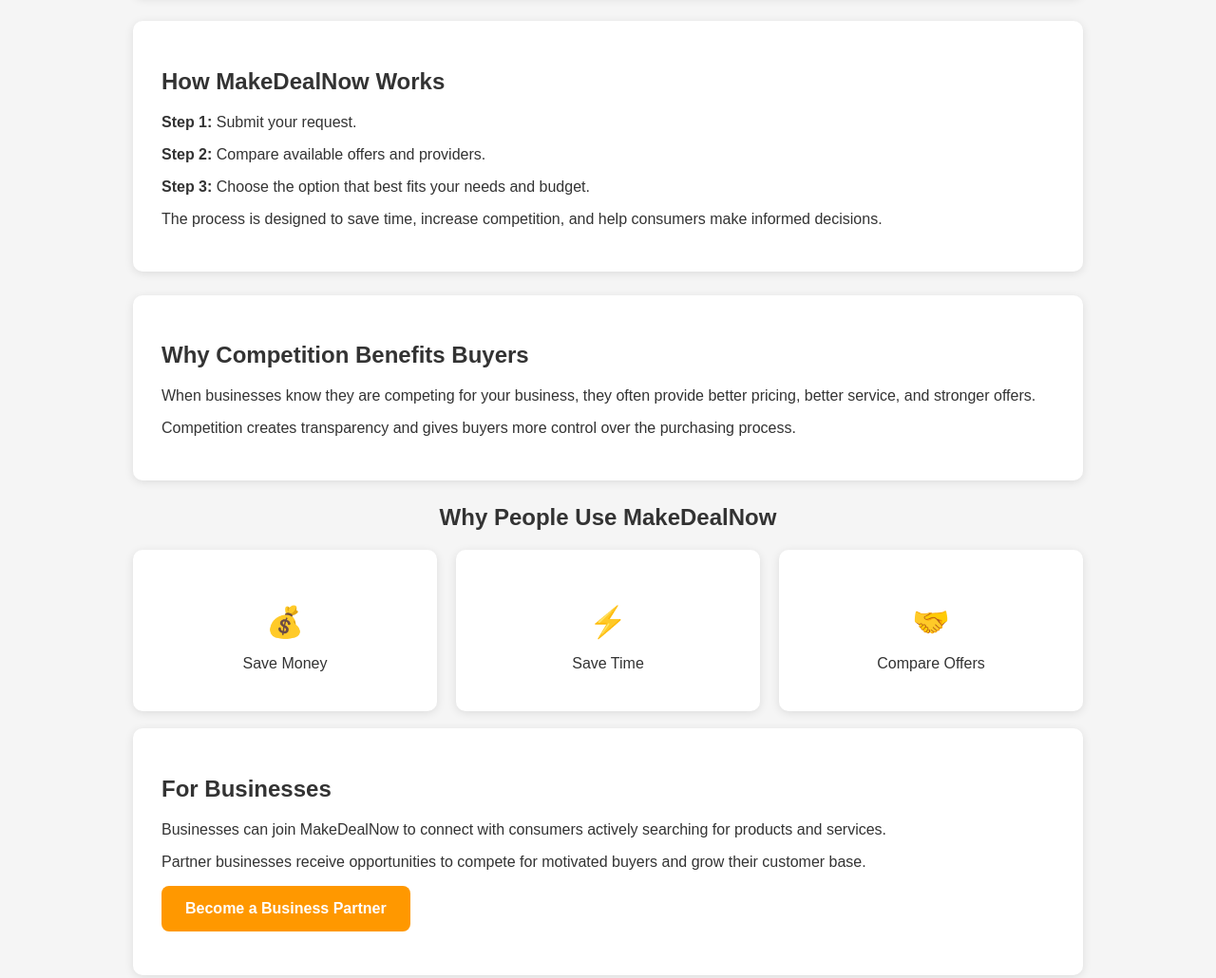
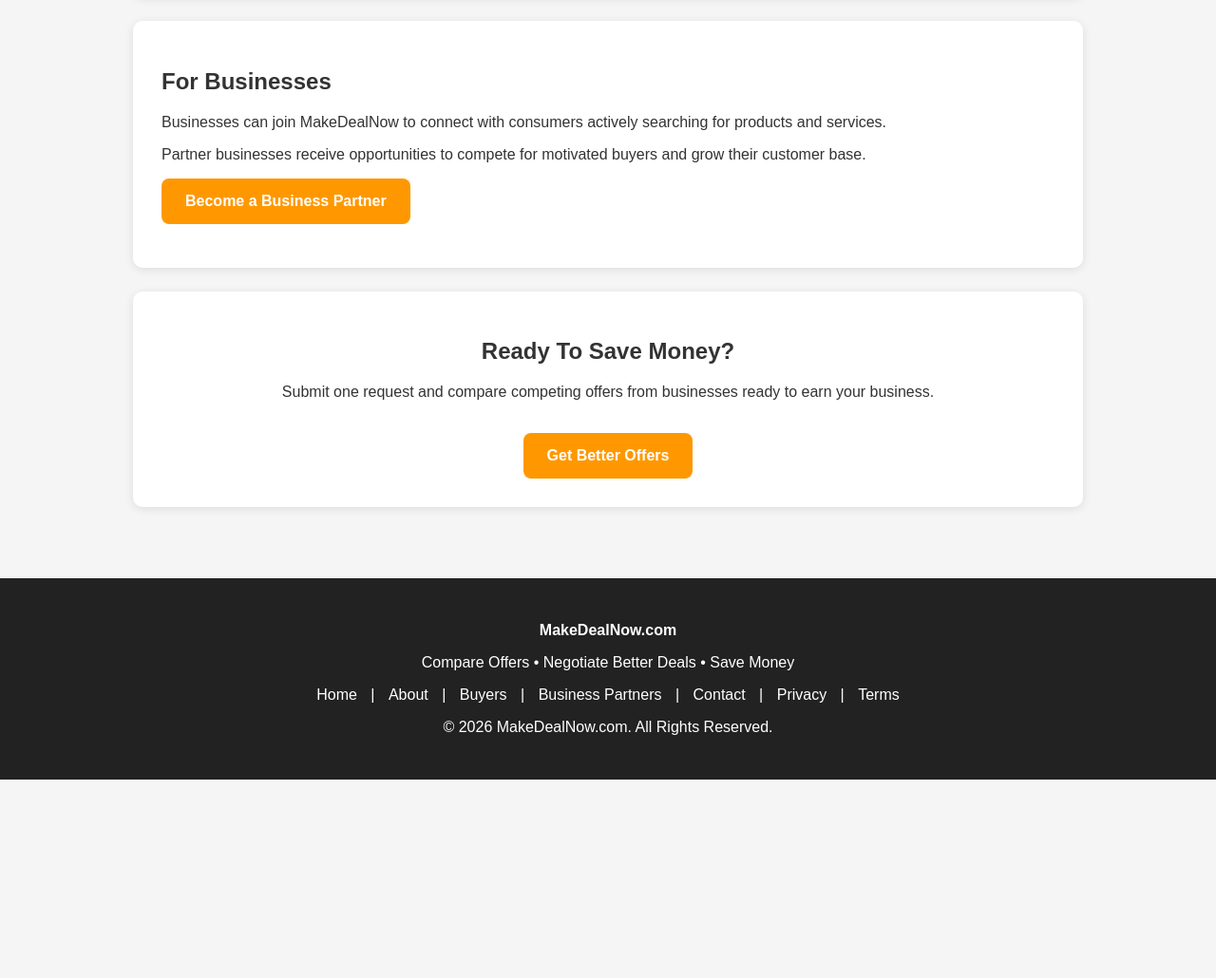
Before and after one commit to Makedealnow/makedealnow.github.io, a plain HTML site: page about.html in a window 1280 px wide. Shown: the part 912-1942 px from the top of the page at 95% size. After the commit the page ends 1733 px from the top, so only its background shows below. Drawn offline with Linux system fonts and the light colour scheme.

Commit message:
Update about.html

```diff
--- a/about.html
+++ b/about.html
@@ -4,7 +4,7 @@
 <meta charset="UTF-8">
 <meta name="viewport" content="width=device-width, initial-scale=1.0">
 
-<title>About MakeDealNow | Compare Offers & Save Money</title>
+<title>About MakeDealNow | Negotiate Better Deals & Save Money</title>
 
 <meta name="description" content="Learn about MakeDealNow and our mission to help consumers compare offers, negotiate better deals, and save money.">
 
@@ -158,59 +158,6 @@
 
 <div class="card">
 
-<h2>How MakeDealNow Works</h2>
-
-<p><strong>Step 1:</strong> Submit your request.</p>
-
-<p><strong>Step 2:</strong> Compare available offers and providers.</p>
-
-<p><strong>Step 3:</strong> Choose the option that best fits your needs and budget.</p>
-
-<p>
-The process is designed to save time, increase competition, and help consumers make informed decisions.
-</p>
-
-</div>
-
-<div class="card">
-
-<h2>Why Competition Benefits Buyers</h2>
-
-<p>
-When businesses know they are competing for your business, they often provide better pricing, better service, and stronger offers.
-</p>
-
-<p>
-Competition creates transparency and gives buyers more control over the purchasing process.
-</p>
-
-</div>
-
-<h2 style="text-align:center;">Why People Use MakeDealNow</h2>
-
-<div class="stats">
-
-<div class="stat">
-<h3>💰</h3>
-<p>Save Money</p>
-</div>
-
-<div class="stat">
-<h3>⚡</h3>
-<p>Save Time</p>
-</div>
-
-<div class="stat">
-<h3>🤝</h3>
-<p>Compare Offers</p>
-</div>
-
-</div>
-
-<br>
-
-<div class="card">
-
 <h2>For Businesses</h2>
 
 <p>
@@ -226,6 +173,22 @@
 Become a Business Partner
 </a>
 </p>
+
+</div>
+
+<div class="card" style="text-align:center;">
+
+<h2>Ready To Save Money?</h2>
+
+<p>
+Submit one request and compare competing offers from businesses ready to earn your business.
+</p>
+
+<br>
+
+<a href="https://forms.gle/TPrRuJzgspkW7XSXA" class="button">
+Get Better Offers
+</a>
 
 </div>
 
```
